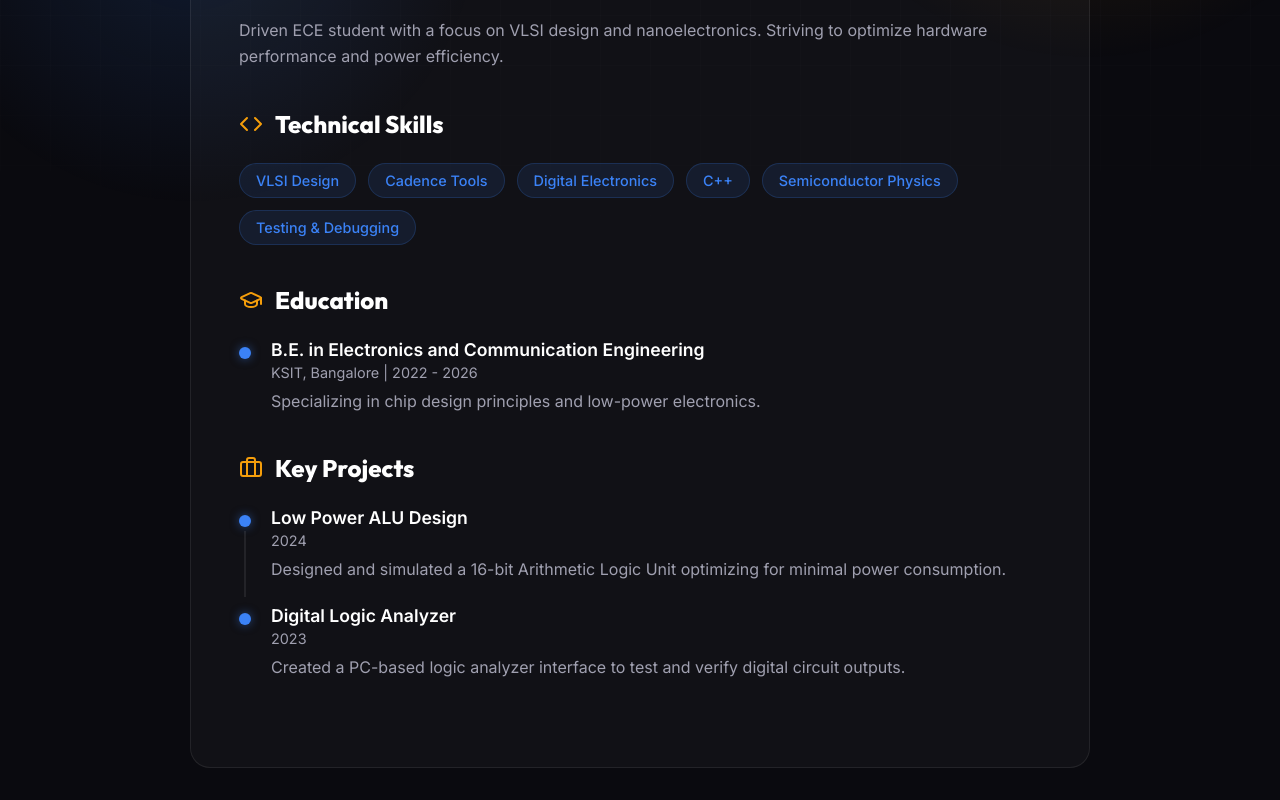
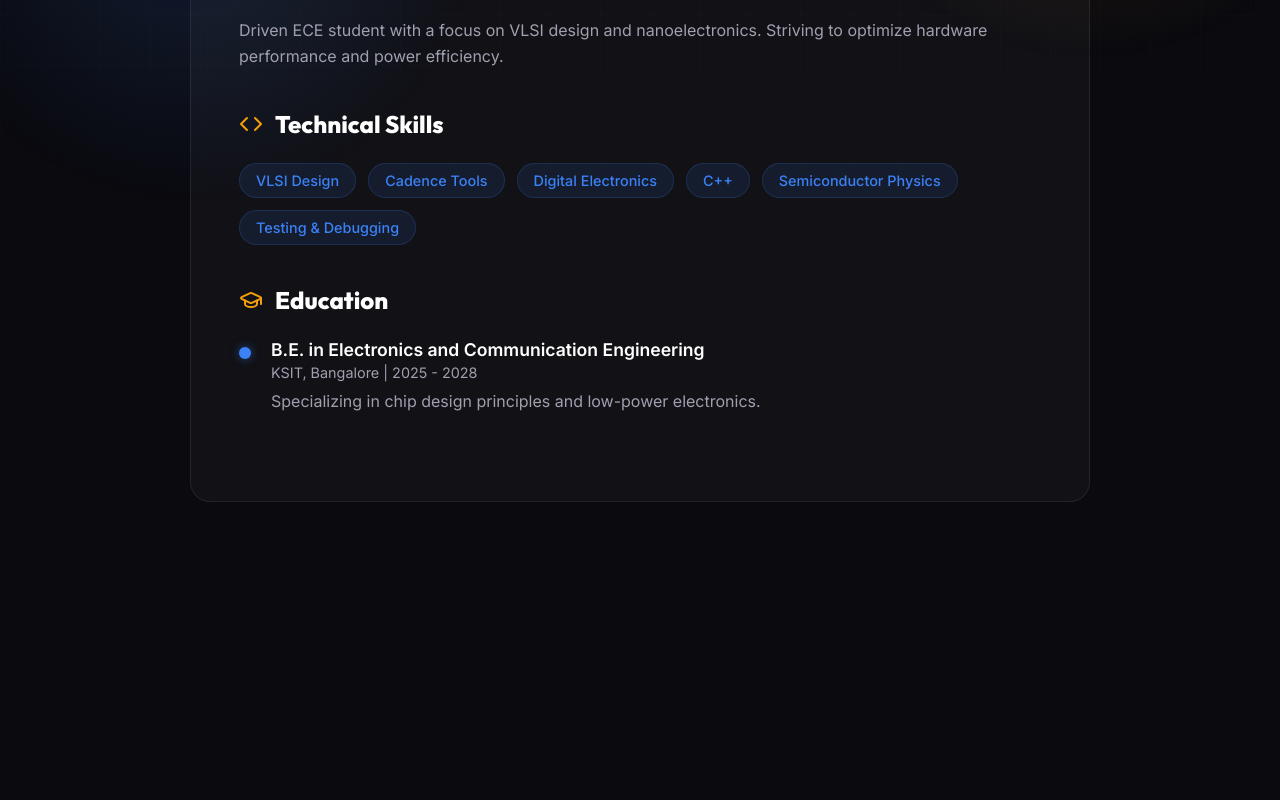
Before and after one commit to shreyasr8thb-svg/roaring-thunders, a React (Vite) app: page /team/akash in a window 1280 px wide. Shown: the part 485-1285 px from the top of the page. After the commit the page ends 1019 px from the top, so only its background shows below. Built offline with nearby package versions, Linux system fonts and the light colour scheme.

Commit message:
Update graduation period to 2025-2028 and remove projects

```diff
--- a/src/data/team.js
+++ b/src/data/team.js
@@ -12,20 +12,8 @@ export const teamData = [
       {
         degree: "B.E. in Electronics and Communication Engineering",
         institution: "KSIT, Bangalore",
-        period: "2022 - 2026",
+        period: "2025 - 2028",
         description: "Focusing on core electronics, microcontrollers, and communication protocols. Active member of technical clubs."
-      }
-    ],
-    projects: [
-      {
-        title: "Smart Home Automation System",
-        period: "2024",
-        description: "Designed an IoT-based home automation system using ESP32 and MQTT protocol for real-time device control."
-      },
-      {
-        title: "Automated Weather Station",
-        period: "2023",
-        description: "Built a localized weather station with custom PCB design to monitor environmental metrics."
       }
     ]
   },
@@ -42,20 +30,8 @@ export const teamData = [
       {
         degree: "B.E. in Electronics and Communication Engineering",
         institution: "KSIT, Bangalore",
-        period: "2022 - 2026",
+        period: "2025 - 2028",
         description: "Specializing in control systems and robotic automation. Participating in national level hackathons."
-      }
-    ],
-    projects: [
-      {
-        title: "Line Following Robot",
-        period: "2023",
-        description: "Developed a precision line-following robot using PID controllers and infrared sensor arrays."
-      },
-      {
-        title: "Wireless Power Transfer Model",
-        period: "2024",
-        description: "Prototyped a short-range wireless power transfer system using magnetic resonant coupling."
       }
     ]
   },
@@ -72,20 +48,8 @@ export const teamData = [
       {
         degree: "B.E. in Electronics and Communication Engineering",
         institution: "KSIT, Bangalore",
-        period: "2022 - 2026",
+        period: "2025 - 2028",
         description: "Deep diving into telecommunication networks and digital electronics."
-      }
-    ],
-    projects: [
-      {
-        title: "Audio Signal Noise Reduction",
-        period: "2024",
-        description: "Implemented digital filters in MATLAB to significantly reduce background noise in audio transmissions."
-      },
-      {
-        title: "FPGA-based Traffic Controller",
-        period: "2023",
-        description: "Designed a simulated smart traffic light controller using Verilog and deployed on an FPGA board."
       }
     ]
   },
@@ -102,20 +66,8 @@ export const teamData = [
       {
         degree: "B.E. in Electronics and Communication Engineering",
         institution: "KSIT, Bangalore",
-        period: "2022 - 2026",
+        period: "2025 - 2028",
         description: "Combining core hardware knowledge with modern web technologies for holistic system design."
-      }
-    ],
-    projects: [
-      {
-        title: "IoT Dashboard Interface",
-        period: "2024",
-        description: "Built a responsive web dashboard using React to monitor and control remote sensor nodes."
-      },
-      {
-        title: "Smart Attendance System",
-        period: "2023",
-        description: "Developed an RFID-based attendance tracker with a local database integration."
       }
     ]
   },
@@ -132,20 +84,8 @@ export const teamData = [
       {
         degree: "B.E. in Electronics and Communication Engineering",
         institution: "KSIT, Bangalore",
-        period: "2022 - 2026",
+        period: "2025 - 2028",
         description: "Specializing in chip design principles and low-power electronics."
-      }
-    ],
-    projects: [
-      {
-        title: "Low Power ALU Design",
-        period: "2024",
-        description: "Designed and simulated a 16-bit Arithmetic Logic Unit optimizing for minimal power consumption."
-      },
-      {
-        title: "Digital Logic Analyzer",
-        period: "2023",
-        description: "Created a PC-based logic analyzer interface to test and verify digital circuit outputs."
       }
     ]
   }
--- a/src/pages/Member.jsx
+++ b/src/pages/Member.jsx
@@ -76,18 +76,7 @@ const Member = () => {
         </div>
       </div>
 
-      <div className="cv-section">
-        <h2><Briefcase size={24} /> Key Projects</h2>
-        <div className="timeline">
-          {member.projects.map((proj, idx) => (
-            <div key={idx} className="timeline-item">
-              <div className="timeline-title">{proj.title}</div>
-              <div className="timeline-subtitle">{proj.period}</div>
-              <div className="timeline-desc">{proj.description}</div>
-            </div>
-          ))}
-        </div>
-      </div>
+
 
     </motion.div>
   );
```
